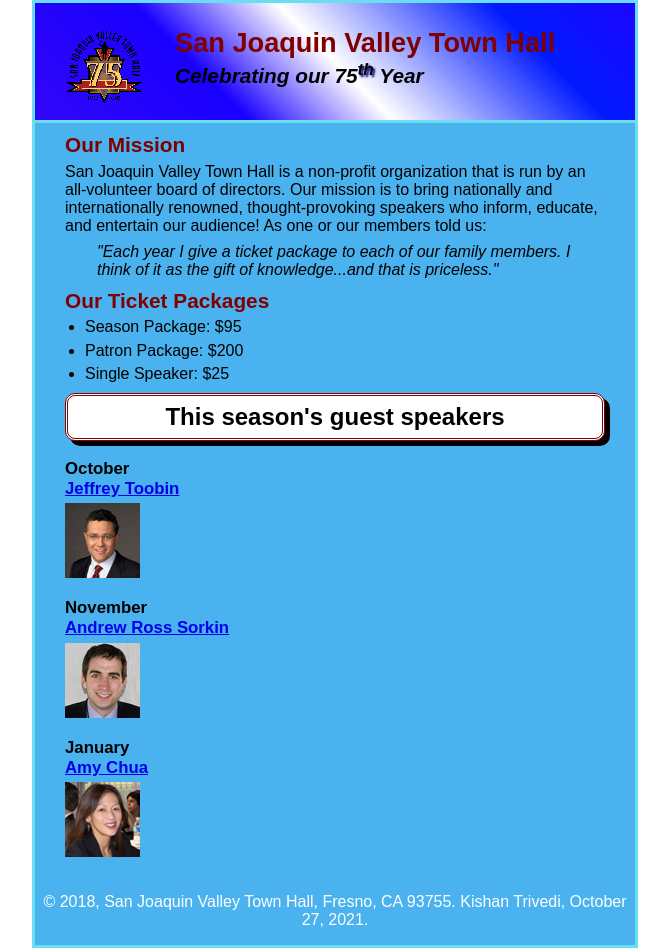
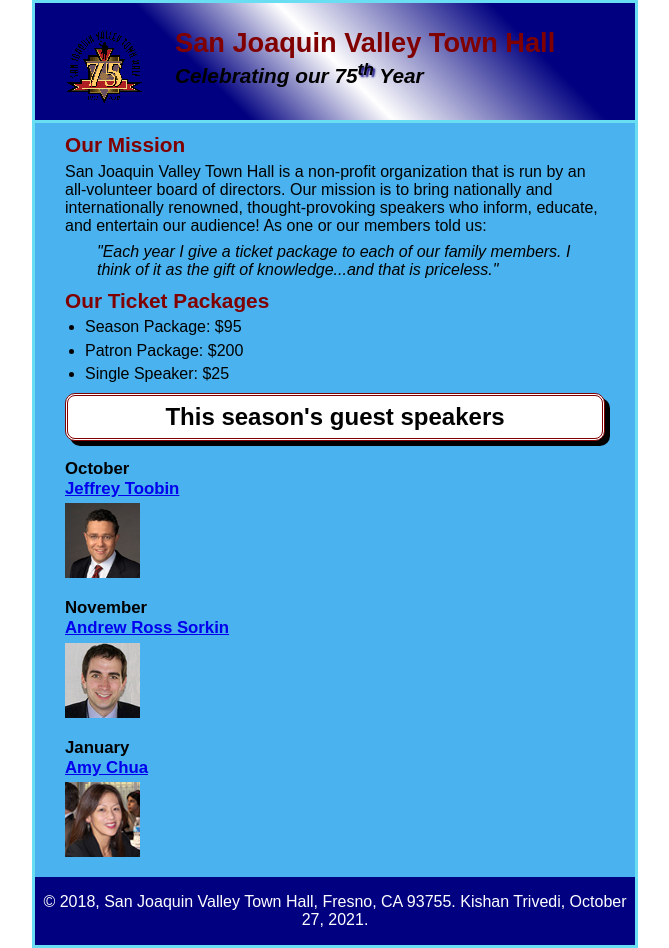
Before and after one commit to bomar288/A11, a plain HTML site: page index.html in a window 1280 px wide. Shown: the whole page, without its empty margins (305-974 px from the left). Drawn offline with Linux system fonts and the light colour scheme.

Commit message:
Update 12main.css

```diff
--- a/styles/12main.css
+++ b/styles/12main.css
@@ -23,7 +23,7 @@ header {
 	padding-bottom: 2em;
 	border-bottom: 3px solid #69ddf1;
 	background-image: linear-gradient(
-	    45deg, rgb(50, 6, 248) 0%, rgb(25, 0, 255) 30%, white 50%, rgb(0, 26, 255) 80%, rgb(29, 4, 255) 100%);
+	    45deg, navy 0%, navy 30%, white 50%, navy 80%, navy 100%);
 }
 header h2 {
 	font-size: 170%;
@@ -92,7 +92,7 @@ main li {
 
 /* the styles for the footer */
 footer {
-	background-color:navy(115, 238, 141);
+	background-color:navy;
 
 }
 footer p {
```
